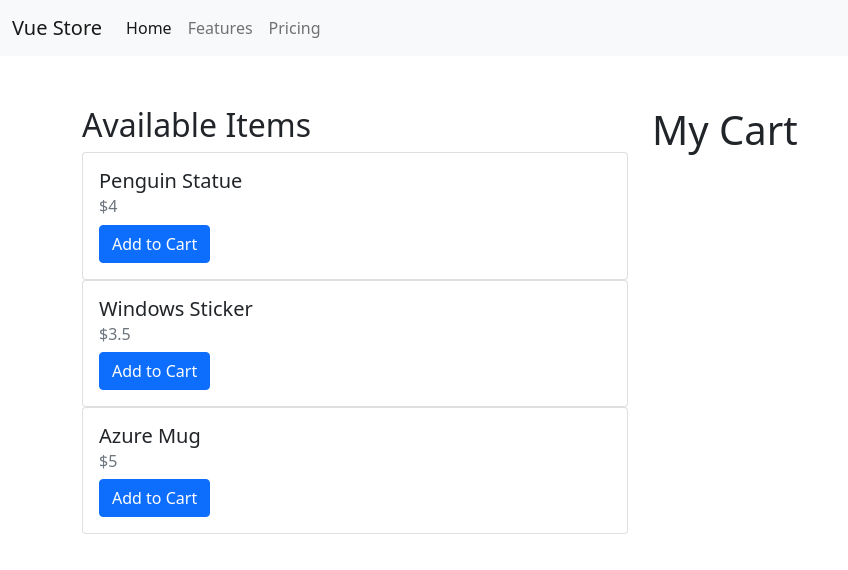
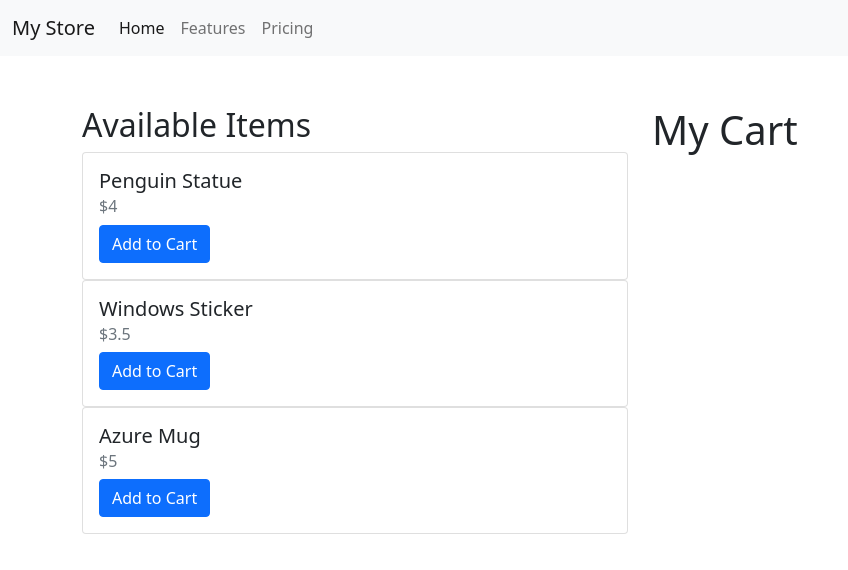
Before and after one commit to craigloewen-msft/vue-shopping-cart, a Vue app: page / in a window 1280 px wide. Shown: the top 570 px of the page, without its empty margins (0-848 px from the left). Built offline with nearby package versions, Linux system fonts and the light colour scheme.

Commit message:
Test commit

```diff
--- a/src/App.vue
+++ b/src/App.vue
@@ -1,7 +1,7 @@
 <template>
   <nav class="navbar navbar-expand-lg navbar-light bg-light">
     <div class="container-fluid">
-      <a class="navbar-brand" href="#">Vue Store</a>
+      <a class="navbar-brand" href="#">My Store</a>
       <button
         class="navbar-toggler"
         type="button"
```
